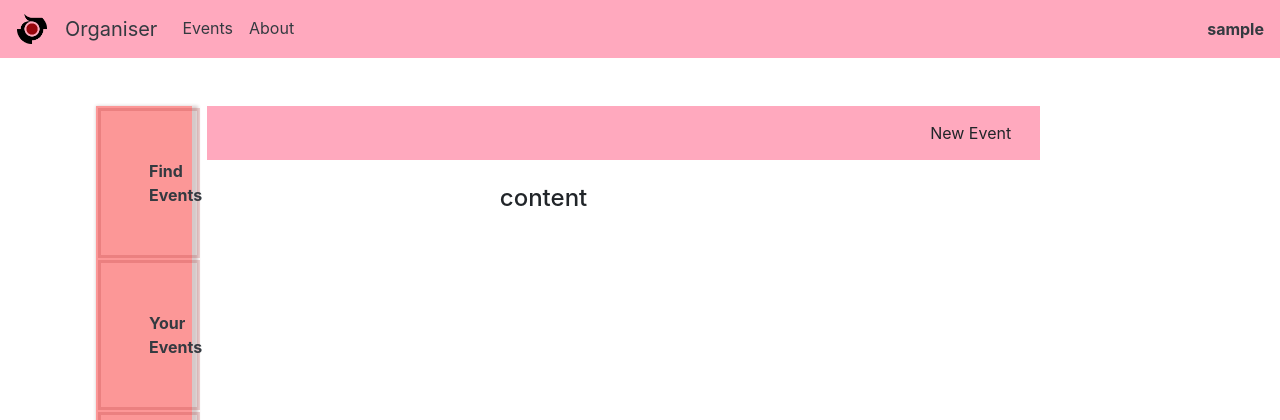
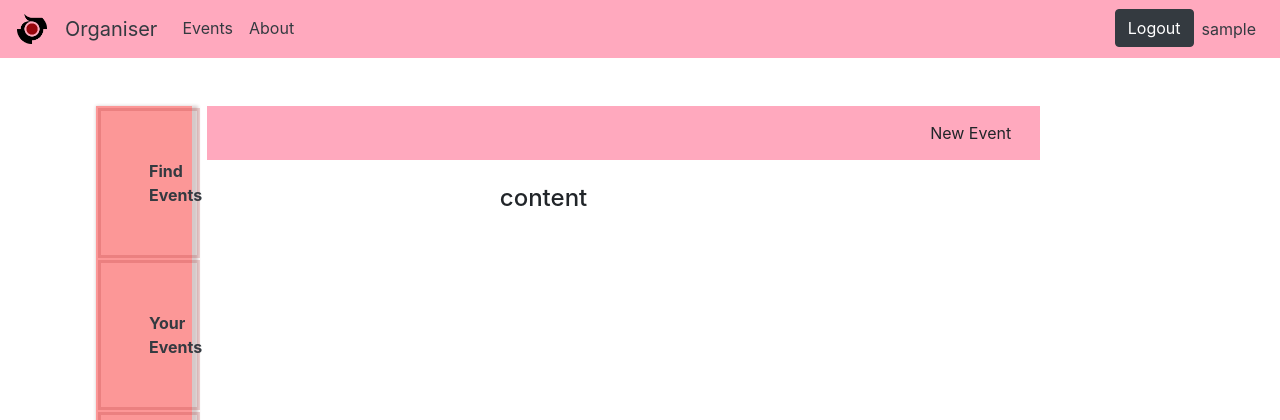
Before and after one commit to lord8266/Event-Organizer, a PHP site: page /user_page.php in a window 1280 px wide. Shown: the top 420 px of the page. Run offline with PHP 8.4, Linux system fonts and the light colour scheme; the visitor is signed in with stand-in values (Sample User, id 1).

Commit message:
moved to php

```diff
--- a/www/login.html
+++ b/www/login.php
@@ -12,7 +12,7 @@
     <nav class="navbar navbar-expand-lg navbar-default ">
             <ul class="navbar-nav mr-auto">
                 <li class="nav-item">
-                    <a href="index.html" class="navbar-item">
+                    <a href="index.php" class="navbar-item">
                     <table class="">
                         <tr> <td><img src="images/icon_a.png" class="navbar-brand logo" alt=""></td>
                             <td><span href="" class="navbar-brand text-dark">Organiser</span></td>
--- a/www/user_page.php
+++ b/www/user_page.php
@@ -1,4 +1,9 @@
-<?php session_start(); ?>
+<?php session_start();
+if (!isset($_SESSION['id'])) {
+    header("Location: index.php");
+    die();
+}
+?>
 <!DOCTYPE html>
 <html lang="en">
 <head>
@@ -14,7 +19,7 @@
     <nav class="navbar navbar-expand-lg navbar-default ">
         <ul class="navbar-nav mr-auto">
             <li class="nav-item">
-                <a href="index.html" class="navbar-item">
+                <a href="index.php" class="navbar-item">
                 <table class="">
                     <tr> <td><img src="images/icon_a.png" class="navbar-brand logo" alt=""></td>
                         <td><span href="" class="navbar-brand text-dark">Organiser</span></td>
@@ -31,7 +36,10 @@
         </ul>
         <ul class="navbar-nav ml-auto">
             <li class="nav-item">
-                <strong class="text-dark"> <?php echo $_SESSION['username']?> </strong>
+                <button class="btn btn-dark" id="logout"> Logout</button>
+            </li>
+            <li class="nav-item">
+                <a class="text-dark nav-link" href=""> <?php echo $_SESSION['username'] ?> </a>
             </li>
         </ul>
     </nav>
@@ -82,5 +90,13 @@
     <script src="https://ajax.aspnetcdn.com/ajax/jQuery/jquery-3.3.1.min.js"></script>
     <script src="https://cdnjs.cloudflare.com/ajax/libs/popper.js/1.14.7/umd/popper.min.js"></script>
     <script src="https://stackpath.bootstrapcdn.com/bootstrap/4.3.1/js/bootstrap.min.js"></script>
+    <script>
+        $('#logout').click(()=> {
+            $.post('server/api_layer.php',{kind:"logout"},(data,status) => {
+                window.location.href = "index.php"
+            });
+
+        })
+    </script>
 </body>
 </html>
```
Also changed, not shown: www/index.php (renamed from www/index.html, +9 -2 lines).
